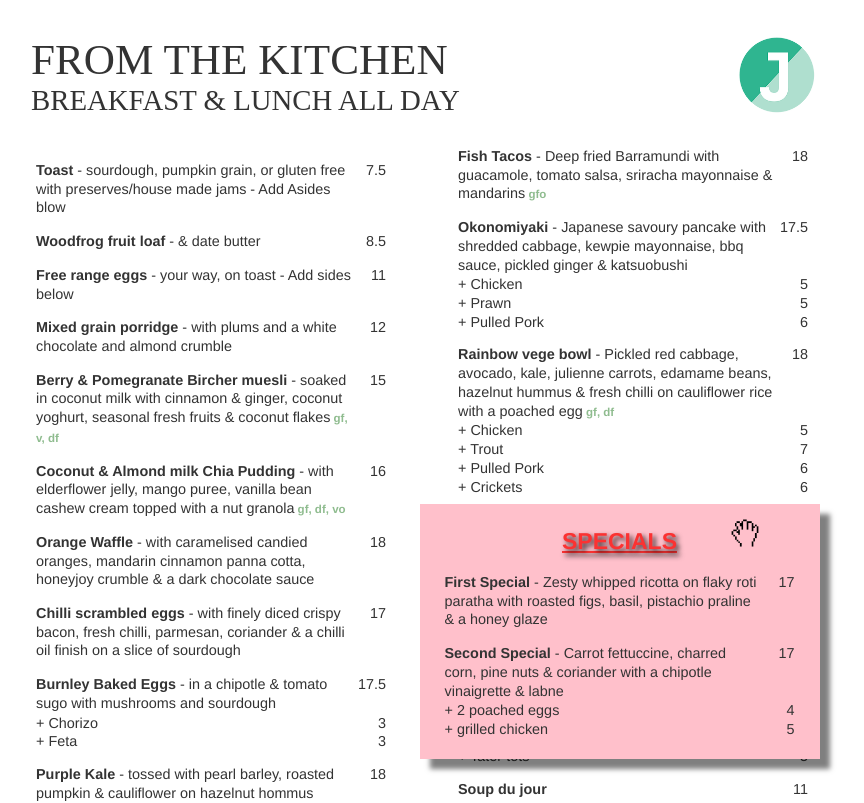
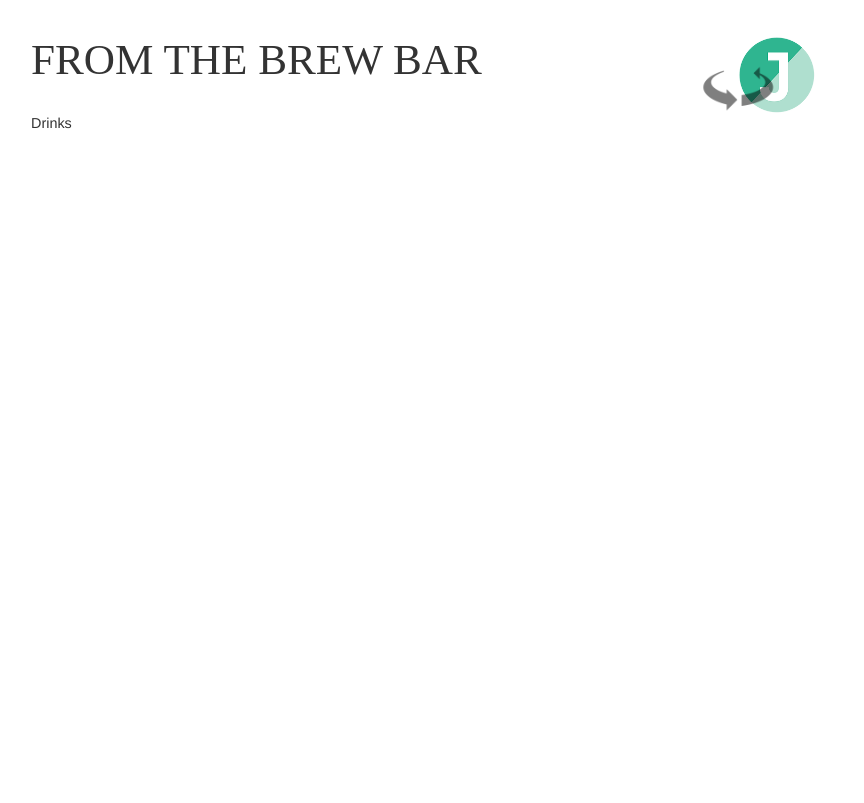
Before and after one commit to pcsmomo/menuboard, a React (Create React App) app in the folder client/: page /drinks in a window 1280 px wide. Shown: the top 803 px of the page, without its empty margins (194-1058 px from the left). Built offline with nearby package versions, Linux system fonts and the light colour scheme.

Commit message:
Add flip button

```diff
--- a/client/src/components/Menu.js
+++ b/client/src/components/Menu.js
@@ -3,8 +3,10 @@ import { connect } from "react-redux";
 import { BrowserRouter, Route } from "react-router-dom";
 import "../style/menu.css";
 
-import Header from "./board/Header";
+import FoodHeader from "./board/FoodHeader";
 import Food from "./board/Food";
+import DrinksHeader from "./board/DrinksHeader";
+import Drinks from "./board/Drinks";
 import Slider from "./slider/Slider";
 
 const applyBlur = {
@@ -17,16 +19,20 @@ const cancelBlur = {
 class Menu extends Component {
   render() {
     return (
+      <BrowserRouter>
         <div className="content">
           <div
             className="menu"
             style={this.props.toggle ? applyBlur : cancelBlur}
           >
-          <Header />
-          <Food />
+            <Route exact path="/" component={FoodHeader} />
+            <Route exact path="/" component={Food} />
+            <Route exact path="/drinks" component={DrinksHeader} />
+            <Route exact path="/drinks" component={Drinks} />
           </div>
           <Slider />
         </div>
+      </BrowserRouter>
     );
   }
 }
--- /dev/null
+++ b/client/src/components/board/DrinksHeader.js
@@ -0,0 +1,22 @@
+import React, { Component } from "react";
+import Flip from "./Flip";
+
+class DrinksHeader extends Component {
+  renderHeader() {
+    return (
+      <header>
+        <div className="title">
+          <div className="mainTitle">FROM THE BREW BAR</div>
+        </div>
+        <img className="logo" src="/images/jethro_logo.png" alt="logo" />
+        <Flip link="/" />
+      </header>
+    );
+  }
+
+  render() {
+    return <div>{this.renderHeader()}</div>;
+  }
+}
+
+export default DrinksHeader;
--- /dev/null
+++ b/client/src/components/board/Flip.js
@@ -0,0 +1,10 @@
+import React, { Component } from "react";
+import { Link } from "react-router-dom";
+
+class Flip extends Component {
+  render() {
+    return <Link to={this.props.link} className="flip" />;
+  }
+}
+
+export default Flip;
--- a/client/src/components/board/Header.js
+++ b/client/src/components/board/FoodHeader.js
@@ -1,4 +1,5 @@
 import React, { Component } from "react";
+import Flip from "./Flip";
 
 class Header extends Component {
   renderHeader() {
@@ -9,6 +10,7 @@ class Header extends Component {
           <div className="subTitle">BREAKFAST & LUNCH ALL DAY</div>
         </div>
         <img className="logo" src="/images/jethro_logo.png" alt="logo" />
+        <Flip link="/drinks" />
       </header>
     );
   }
--- a/client/src/style/menu.css
+++ b/client/src/style/menu.css
@@ -146,6 +146,19 @@ header {
   }
 }
 
+.flip {
+  position: fixed;
+  top: 15%;
+  right: 10%;
+  width: 80px;
+  height: 80px;
+  background: url("/images/flip.png") no-repeat;
+  background-size: contain;
+  opacity: 0.5;
+  z-index: 8;
+}
+
+/* Media query for mobile */
 @media only screen and (max-width: 500px) {
   .main {
     column-count: 1;
--- a/client/src/style/slider.css
+++ b/client/src/style/slider.css
@@ -113,6 +113,7 @@
   }
 }
 
+/* Media query for mobile */
 @media only screen and (max-width: 500px) {
   .sliderArea {
     padding-top: 10px;
```
Also changed, not shown: client/public/images/flip.png (added). Lines whose indentation alone changed are shown as unchanged.
